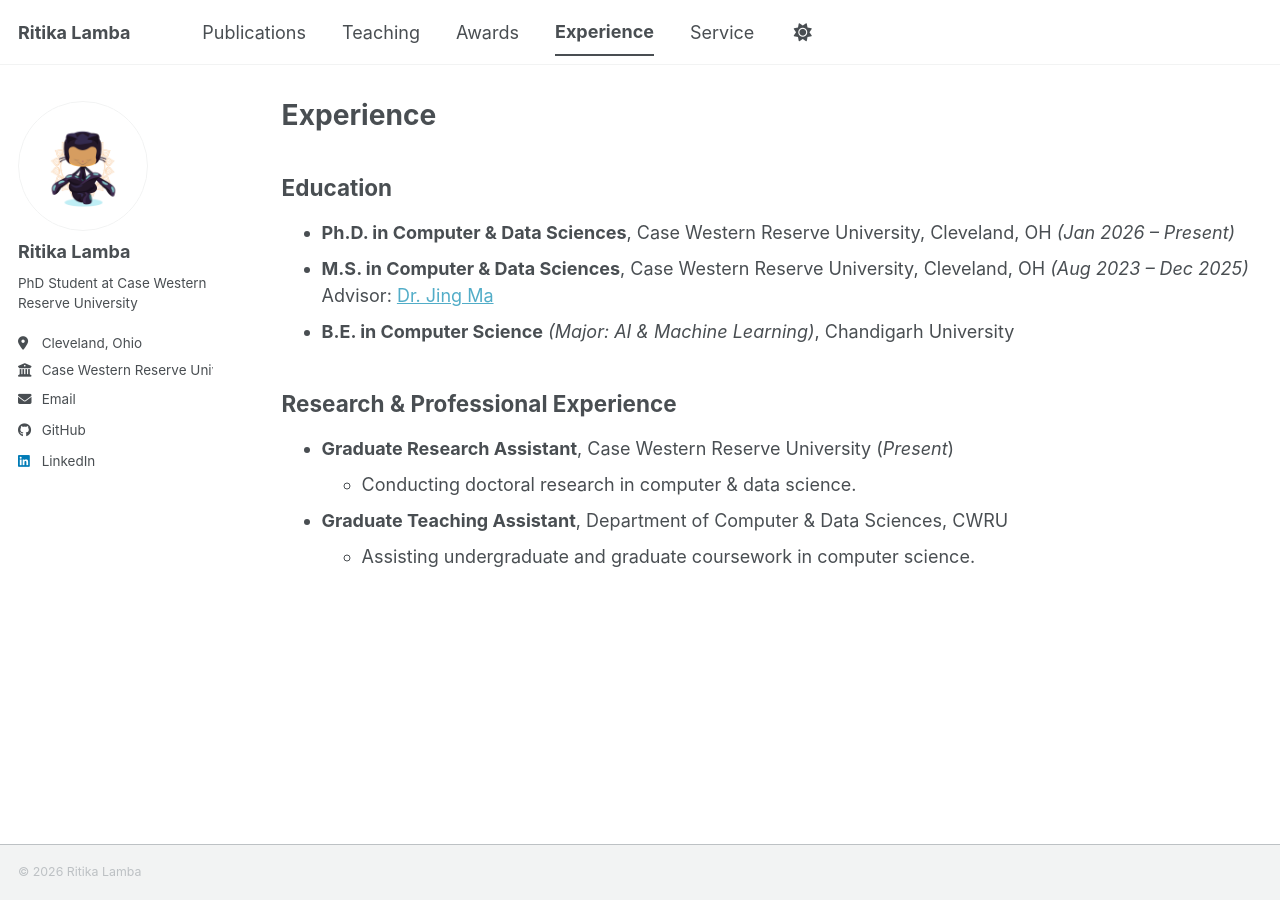
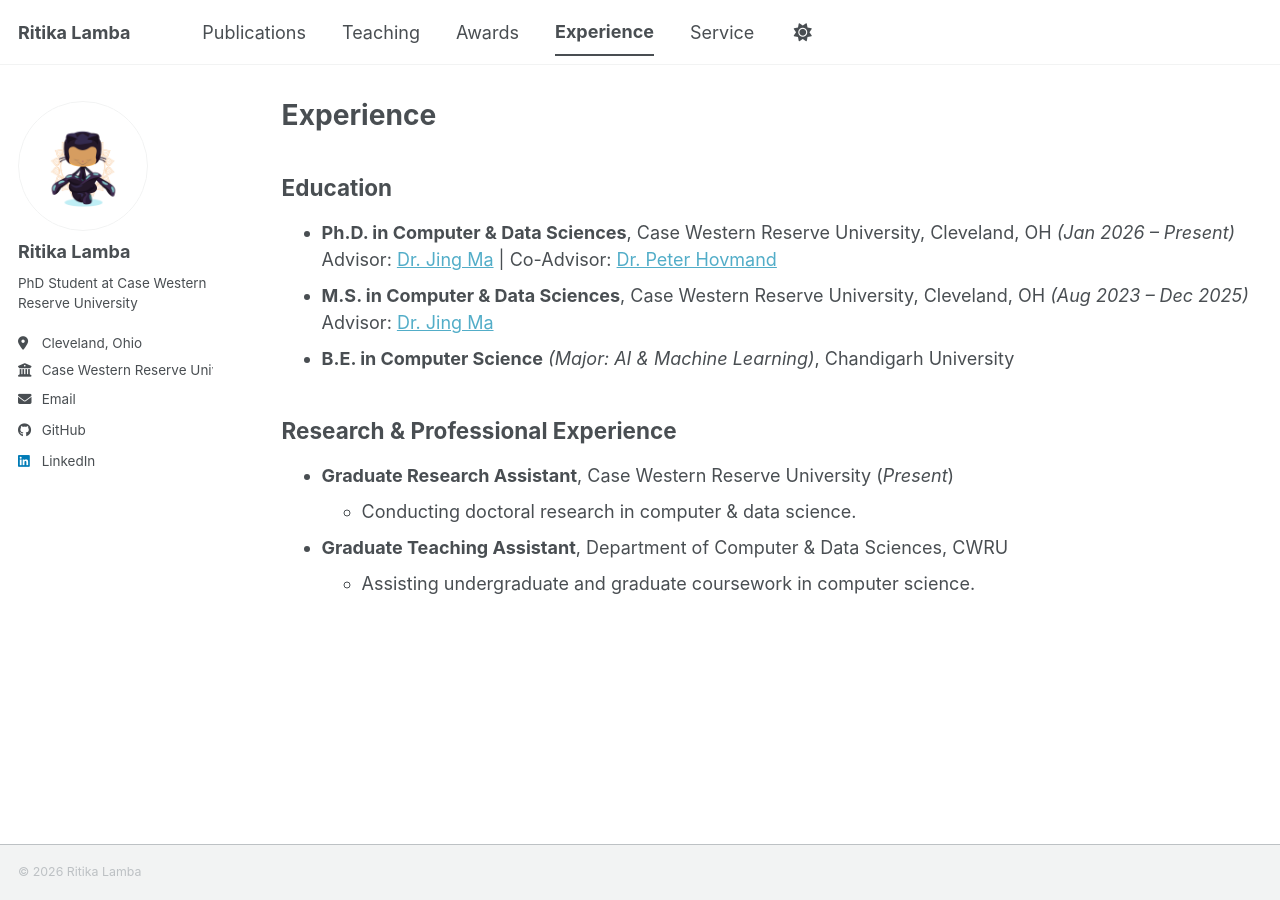
Before and after one commit to rxl895/Personal-Website, a Jekyll site: the page built from _pages/experience.md, in a window 1280 px wide. Built offline with Jekyll 4.4.1, drawn with Linux system fonts in a browser that asks for light colours; a script bundle is joined from its source files by our own code; a style sheet for code colours, icons or effects is not loaded.

Commit message:
Add PhD advisors: Jing Ma (advisor), Peter Hovmand (co-advisor)

```diff
--- a/_pages/experience.md
+++ b/_pages/experience.md
@@ -10,6 +10,7 @@ author_profile: true
 ## Education
 
 * **Ph.D. in Computer & Data Sciences**, Case Western Reserve University, Cleveland, OH *(Jan 2026 – Present)*
+  Advisor: [Dr. Jing Ma](https://case.edu/engineering/about/faculty-and-staff-directory/jing-ma) | Co-Advisor: [Dr. Peter Hovmand](https://case.edu/medicine/healthintegration/people/peter-s-hovmand)
 * **M.S. in Computer & Data Sciences**, Case Western Reserve University, Cleveland, OH *(Aug 2023 – Dec 2025)*
   Advisor: [Dr. Jing Ma](https://case.edu/engineering/about/faculty-and-staff-directory/jing-ma)
 * **B.E. in Computer Science** *(Major: AI & Machine Learning)*, Chandigarh University
```
